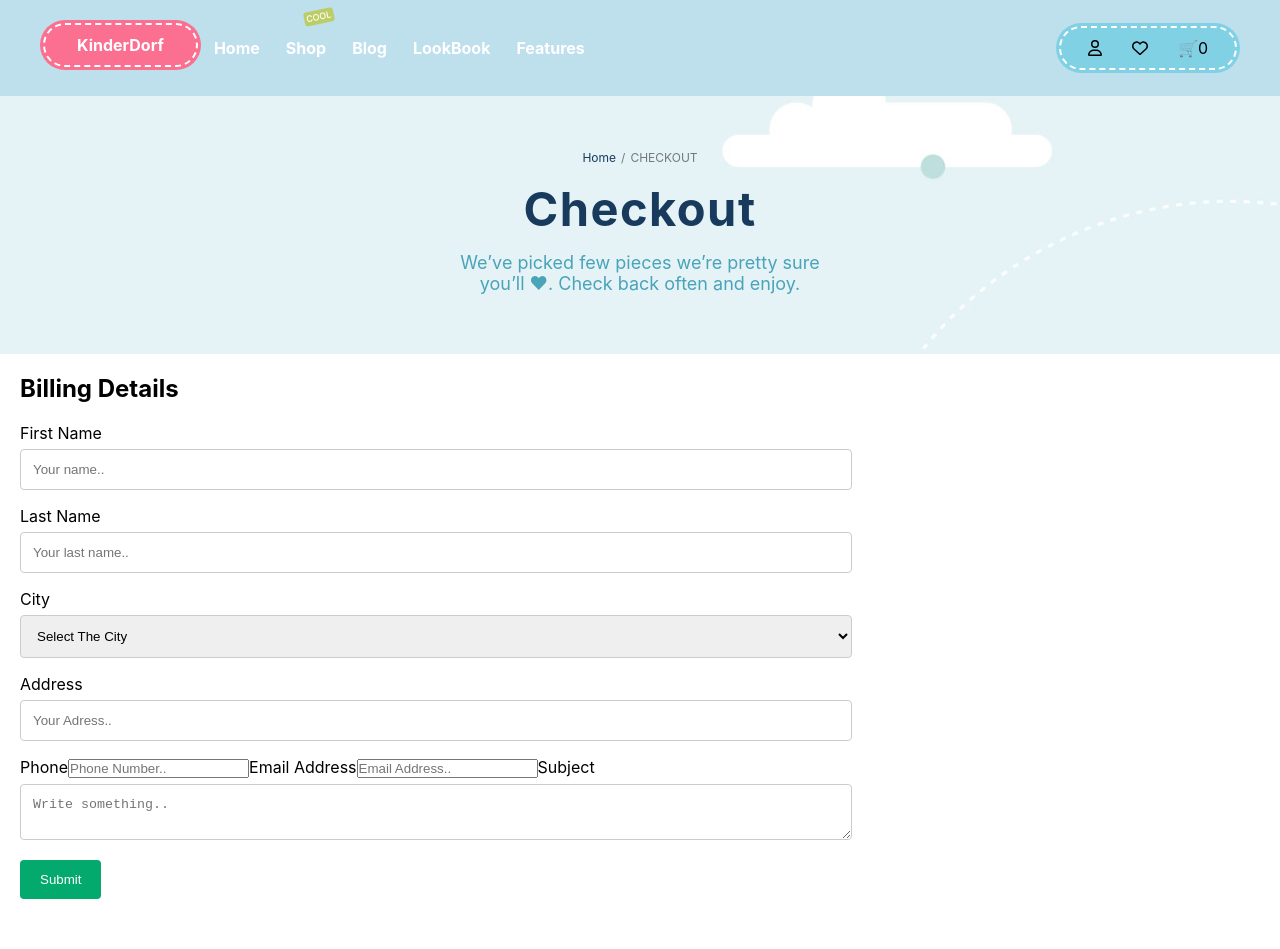
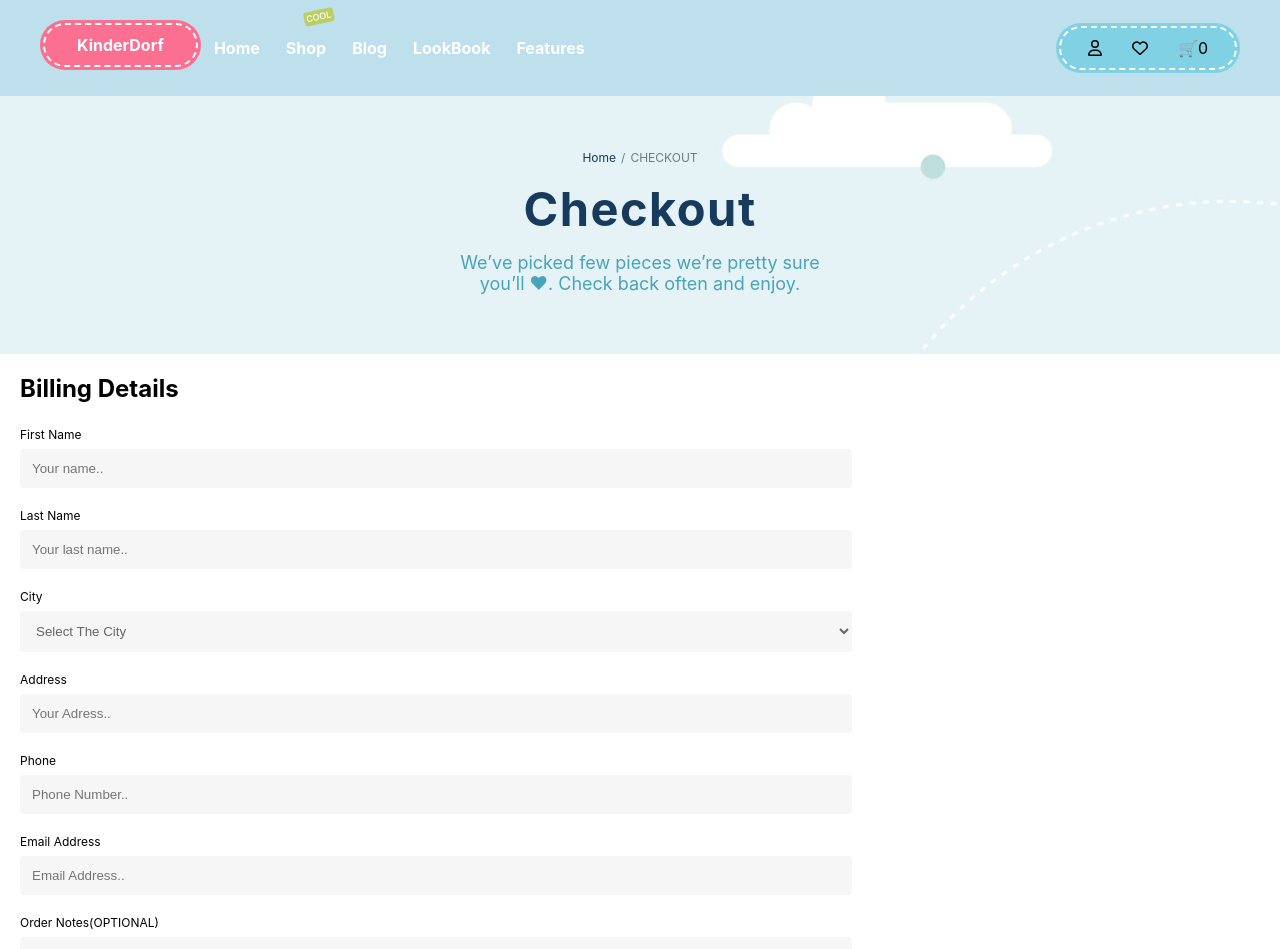
Before and after one commit to Jamal9952/kinder-dorf, a React (Create React App) app: page /checkout in a window 1280 px wide. Shown: the top 949 px of the page. Before the commit the page ends 919 px from the top, so only its background shows below. Built offline with nearby package versions, Linux system fonts and the light colour scheme.

Commit message:
Updated Repo

```diff
--- a/src/components/billingDetails/BillingDetails.css
+++ b/src/components/billingDetails/BillingDetails.css
@@ -5,17 +5,25 @@
 .biling-details-heading{
     margin: 0 0 20px;
 }
+label{
+  font-size: 12px;
+}
 
-input[type=text], select, textarea {
+input[type=text],input[type=email],input[type=number], select, textarea {
+    color: #666;
+    background-color: #f6f6f6;
     width: 100%;
     padding: 12px;
-    border: 1px solid #ccc;
+    border: none;
     border-radius: 4px;
     box-sizing: border-box;
     margin-top: 6px;
     margin-bottom: 16px;
     resize: vertical;
   }
+textarea{
+  height: 9em;
+}
 
   input[type=submit] {
     background-color: #04AA6D;
--- a/src/components/billingDetails/BillingDetails.js
+++ b/src/components/billingDetails/BillingDetails.js
@@ -26,13 +26,11 @@ const BillingDetails = () => {
     <label for="email">Email Address</label>
     <input type="email" id="email" name="email" placeholder="Email Address.."></input>
 
-    <label for="subject">Subject</label>
-    <textarea id="subject" name="subject" placeholder="Write something.."></textarea>
+    <label for="subject">Order Notes(OPTIONAL)</label>
+    <textarea id="subject" name="subject" placeholder="Notes about your order, e.g. special notes for delivery."></textarea>
 
     <input type="submit" value="Submit" />
   </form>
-
-
     </div>
   );
 };
```
